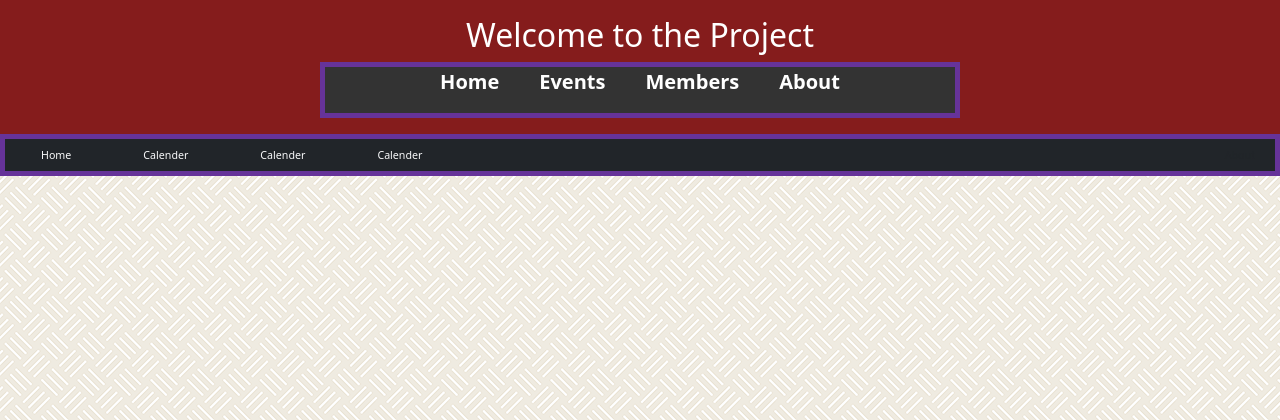
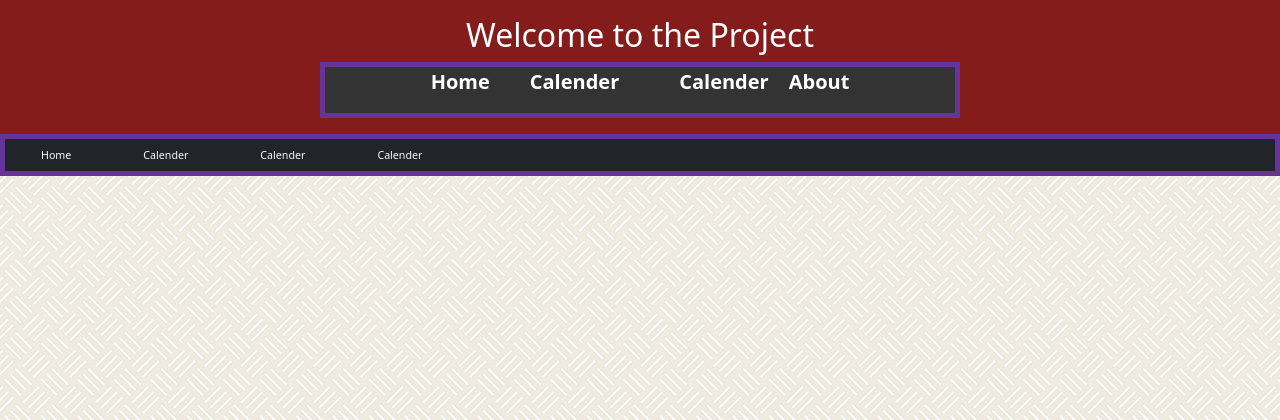
Before and after one commit to rommethecoder/ParkWeb, a Django app: page / in a window 1280 px wide. Shown: the top 420 px of the page. Run offline with Django 4.2, Linux system fonts and the light colour scheme; some libraries are stand-ins or nearby versions.

Commit message:
Update master.html

```diff
--- a/Django/app/templates/master.html
+++ b/Django/app/templates/master.html
@@ -15,10 +15,18 @@
   <div class="navBar">
     <nav>
       <ul>
-        <li><a href="/">Home</a></li> <!-- Brings you to the main page -->
-        <li><a href="">Events</a></li> <!-- This can link to a page with all the relevent events -->
-        <li><a href="">Members</a></li> <!-- This can link to a login page maybe -->
-        <li><a href="/about">About</a></li> <!-- This links to the about page -->
+        <li>
+            <a href="/">Home</a> <!-- Brings you to the main page -->
+        </li>
+        <li>
+            <a href="">Calender</a>
+        <li>
+        </li>
+            <a href="">Calender</a>
+        </li>
+        <li>
+            <a href="/about">About</a> <!-- This links to the about page -->
+        </li>
       </ul>
     </nav>
   </div>
@@ -28,6 +36,6 @@
     {% block content %}
     {% endblock %}
 
-    <script type="text/javascript" src="{% static '/scripts/index.js' %}">
+    <script type="text/javascript" src="{% static '/scripts/index.js' %}"> </script>
     </body>
 </html>
```
